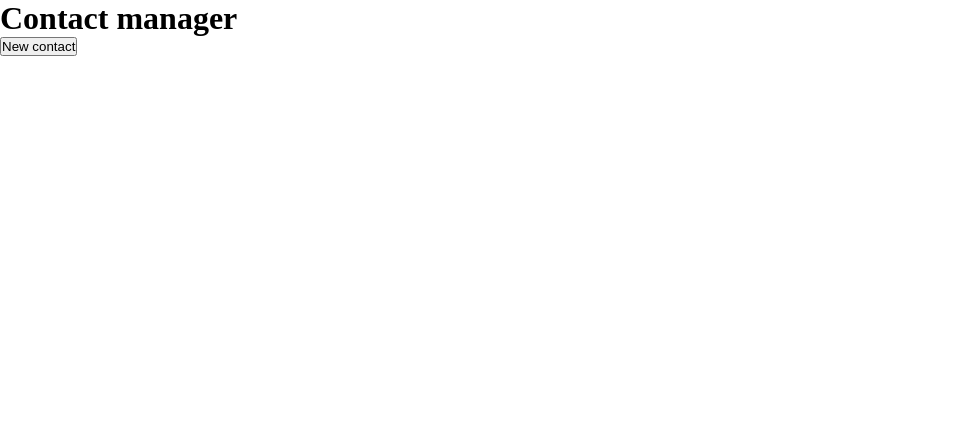
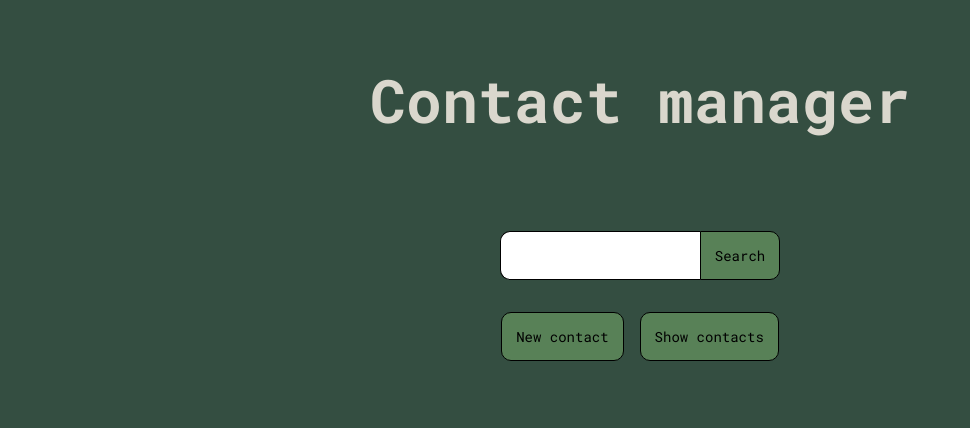
Before and after one commit to rts-cmk-wu10/javascript-showoff-dkkmartin, a plain HTML site: page index.html in a window 1280 px wide. Shown: the whole page, without its empty margins (0-970 px from the left). Drawn offline with Linux system fonts and the light colour scheme.

Commit message:
Add style, show contacts

```diff
--- a/app.js
+++ b/app.js
@@ -70,3 +70,26 @@ const contacts = [
     phone: "555-210-9876",
   },
 ];
+
+const searchBtn = document.querySelector('.contact__search__button')
+const newContactBtn = document.querySelector('.add__contact')
+const showAllBtn = document.querySelector('.show__contact')
+const contactCon = document.querySelector('.contact__section')
+const searchInput = document.querySelector('.contact__search')
+
+
+showAllBtn.addEventListener('click', () => {
+  contactCon.innerHTML = ""
+  contacts.forEach((contact) => {
+    const contactCard = document.createElement('div')
+    contactCard.classList.add('contact__card')
+    contactCard.innerHTML += `
+    <h2>${contact.firstName} ${contact.lastName}</h2>
+    <ul>
+      <li><span class="contact__info">Phone:</span> ${contact.phone}</li>
+      <li><span class="contact__info">Email:</span> <a href="mailto:${contact.email}">${contact.email}</a></li>
+    </ul>
+   `
+   contactCon.appendChild(contactCard)
+  })
+})
--- a/index.html
+++ b/index.html
@@ -5,12 +5,21 @@
     <meta http-equiv="X-UA-Compatible" content="IE=edge" />
     <meta name="viewport" content="width=device-width, initial-scale=1.0" />
     <title>Document</title>
-    <link rel="stylesheet" href="/style.css" />
+    <link rel="stylesheet" href="styles/global.css" />
+    <link rel="stylesheet" href="styles/main.css" />
   </head>
   <body>
     <main>
       <h1>Contact manager</h1>
-      <button class="add__contact">New contact</button>
+      <section class="search__con">
+        <input class="contact__search" type="text" />
+        <button class="contact__search__button">Search</button>
+      </section>
+      <section class="button__con">
+        <button class="add__contact">New contact</button>
+        <button class="show__contact">Show contacts</button>
+      </section>
+      <section class="contact__section"></section>
     </main>
     <script src="/app.js" defer></script>
   </body>
--- a/style.css
+++ /dev/null
@@ -1,5 +0,0 @@
-* {
-	margin: 0;
-	padding: 0;
-	box-sizing: border-box;
-}
--- /dev/null
+++ b/styles/global.css
@@ -0,0 +1,47 @@
+@import url('https://fonts.googleapis.com/css2?family=Roboto+Mono:ital,wght@0,100;0,200;0,300;0,400;0,500;0,600;0,700;1,100;1,200;1,300&display=swap');
+
+:root {
+  --bg-color: #344e41;
+  --text-color: #dad7cd;
+  --text2-color: #a3b18a;
+  --button-color: #588157;
+}
+
+* {
+  margin: 0;
+  padding: 0;
+  box-sizing: border-box;
+}
+
+body {
+  background-color: var(--bg-color);
+  color: var(--text-color);
+  display: flex;
+  justify-content: center;
+}
+
+body,
+input,
+button {
+  font-family: 'Roboto Mono', monospace;
+}
+
+button {
+  background-color: var(--button-color);
+  border: 1px solid black;
+  font-size: 14px;
+  border-radius: 10px;
+  padding: 1em;
+  cursor: pointer;
+  transition: transform 0.2s, background-color 0.2s;
+}
+
+button:hover {
+  transform: scale(1.1);
+  background-color: #7cbb7b;
+}
+
+h1 {
+  font-size: 60px;
+  padding: 1em;
+}
--- /dev/null
+++ b/styles/main.css
@@ -0,0 +1,59 @@
+.button__con {
+  display: flex;
+  gap: 1em;
+}
+
+.search__con {
+  display: flex;
+  align-items: center;
+}
+
+.search__con button {
+  border-top-left-radius: 0;
+  border-bottom-left-radius: 0;
+}
+
+.search__con button:hover {
+  transform: none;
+}
+
+main {
+  display: flex;
+  flex-direction: column;
+  align-items: center;
+  gap: 2em;
+  width: 100vw;
+}
+
+input {
+  width: 200px;
+  height: 49px;
+  border: 1px solid black;
+  border-right: none;
+  border-top-left-radius: 10px;
+  border-bottom-left-radius: 10px;
+  outline: none;
+  font-size: 20px;
+  padding-left: 0.5em;
+}
+
+.contact__section ul {
+  list-style-type: none;
+}
+
+.contact__info {
+  font-weight: bold;
+  color: var(--text2-color);
+}
+
+.contact__section a {
+  color: inherit;
+}
+
+.contact__section {
+  padding: 1em;
+  width: 100%;
+  display: grid;
+  grid-template-columns: repeat(auto-fit, minmax(300px, 1fr));
+  gap: 1em;
+}
```
